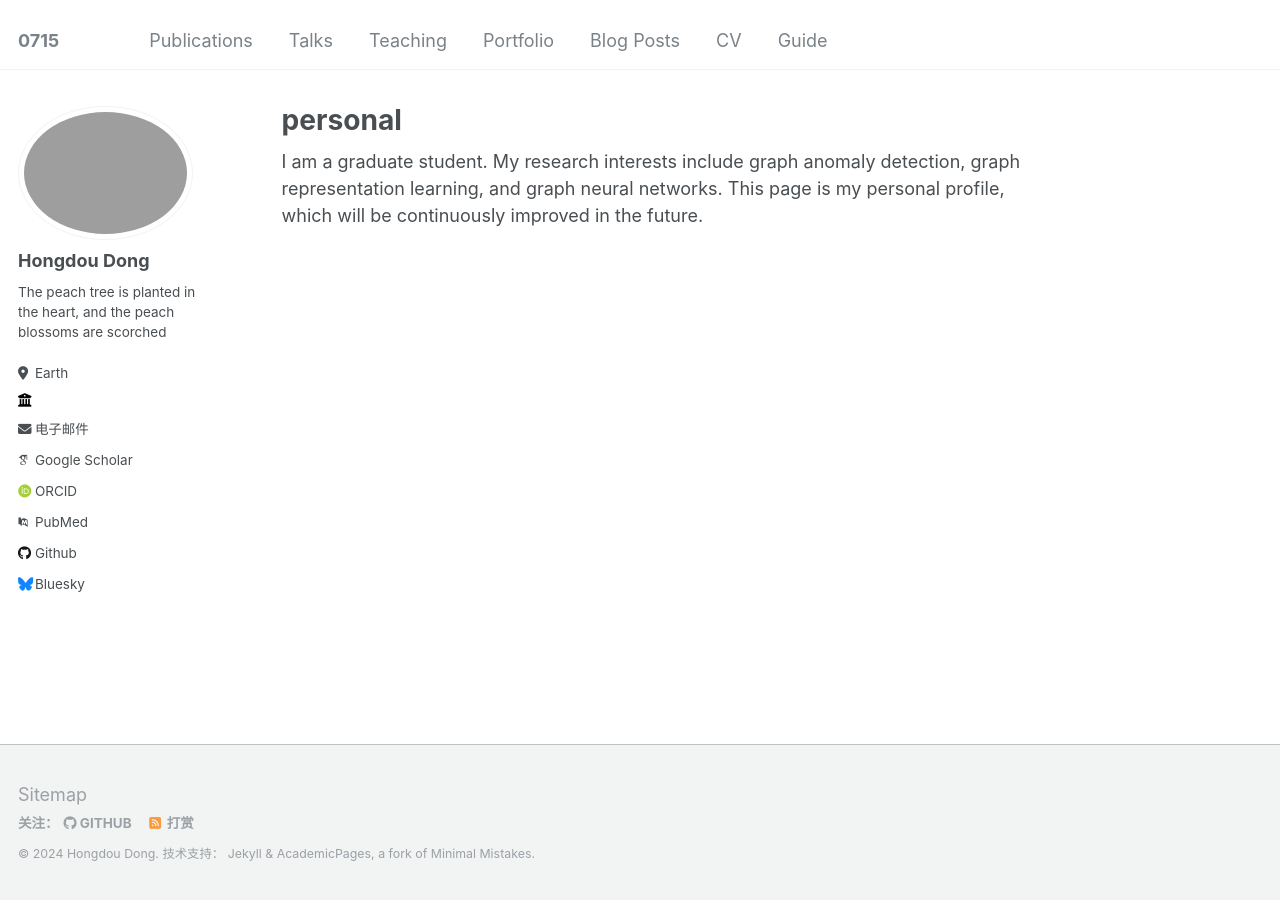
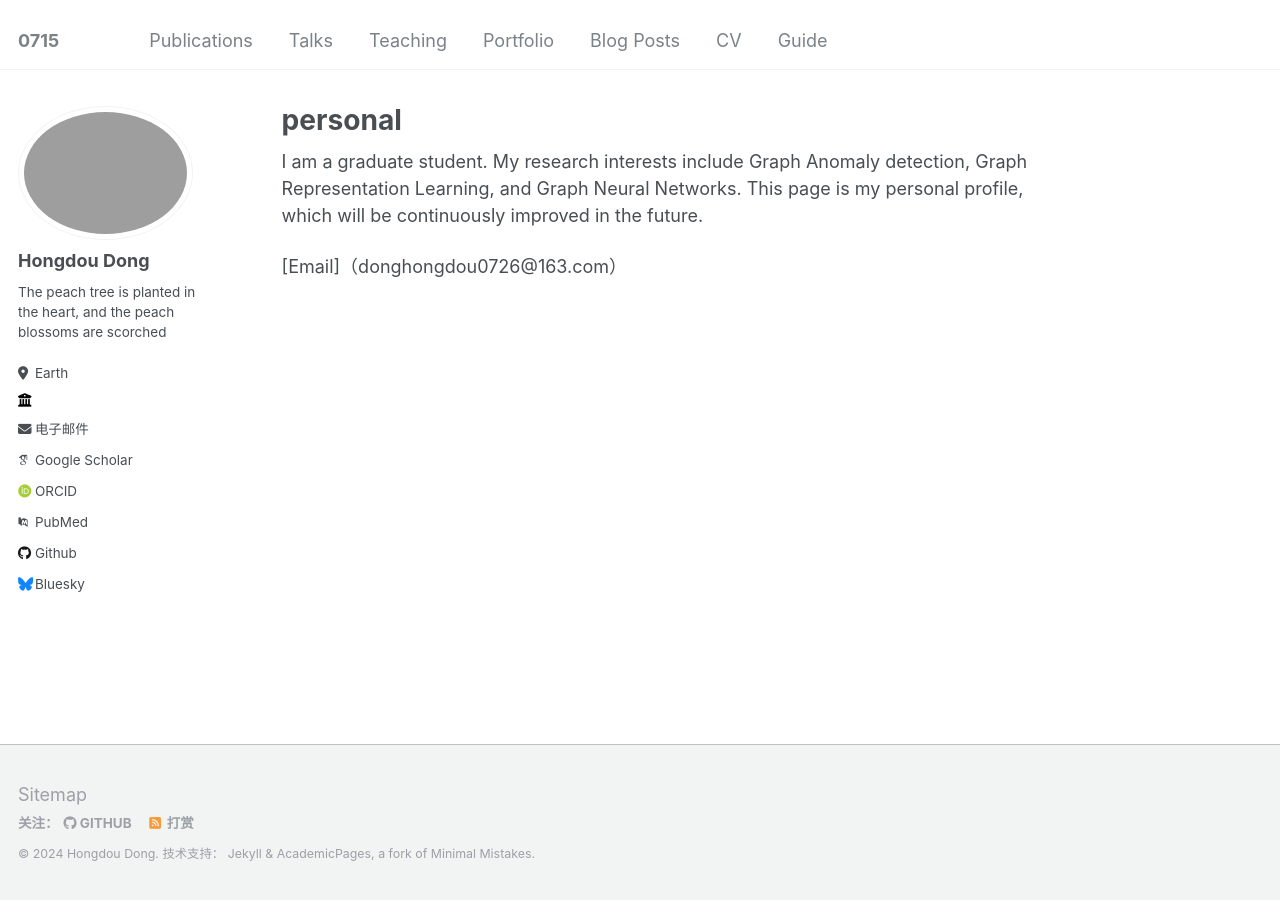
Before and after one commit to nostory19/0715, a Jekyll site: the page built from _pages/about.md, in a window 1280 px wide. Built offline with Jekyll 4.4.1, drawn with Linux system fonts in a browser that asks for light colours; some web fonts are replaced.

Commit message:
Update about.md

```diff
--- a/_pages/about.md
+++ b/_pages/about.md
@@ -7,4 +7,6 @@ redirect_from:
   - /about.html
 ---
 
-I am a graduate student. My research interests include graph anomaly detection, graph representation learning, and graph neural networks. This page is my personal profile, which will be continuously improved in the future.
+I am a graduate student. My research interests include Graph Anomaly detection, Graph Representation Learning, and Graph Neural Networks. This page is my personal profile, which will be continuously improved in the future.
+
+[Email]（donghongdou0726@163.com）
```
